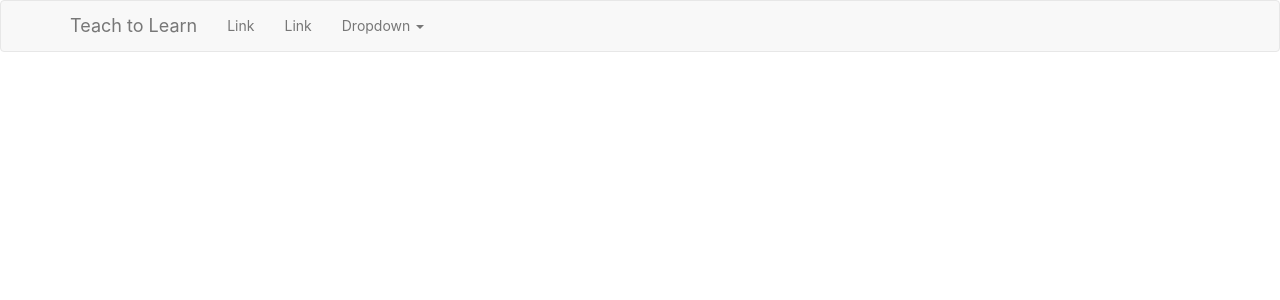
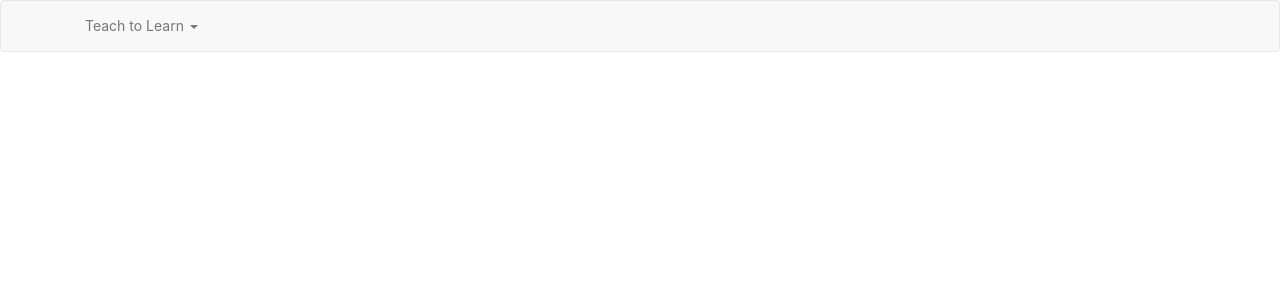
Before and after one commit to mattmelvin1/teach-to-learn, a React (Create React App) app: page / in a window 1280 px wide. Shown: the top 300 px of the page. Built offline with nearby package versions, Linux system fonts and the light colour scheme.

Commit message:
updating dropdown

```diff
--- a/src/Components/TeachToLiveNavbar.js
+++ b/src/Components/TeachToLiveNavbar.js
@@ -8,19 +8,8 @@ class TeachToLiveNavbar extends React.Component{
         return (
           <div>
                 <Navbar>
-                    <Navbar.Header>
-                        <Navbar.Brand>
-                            <a href="#home">Teach to Learn</a>
-                        </Navbar.Brand>
-                    </Navbar.Header>
                     <Nav>
-                        <NavItem eventKey={1} href="#">
-                            Link
-                        </NavItem>
-                        <NavItem eventKey={2} href="#">
-                            Link
-                        </NavItem>
-                        <NavDropdown eventKey={3} title="Dropdown" id="basic-nav-dropdown">
+                        <NavDropdown eventKey={3} title="Teach to Learn" id="basic-nav-dropdown">
                             <MenuItem eventKey={3.1}>Action</MenuItem>
                             <MenuItem eventKey={3.2}>Another action</MenuItem>
                             <MenuItem eventKey={3.3}>Something else here</MenuItem>
```
